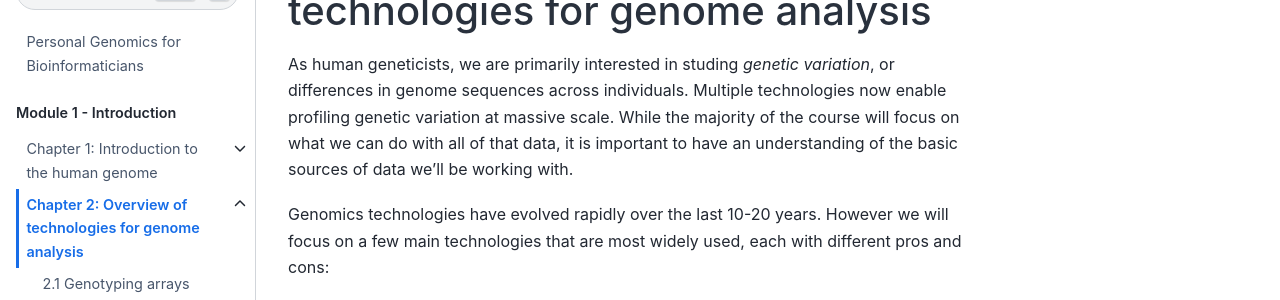
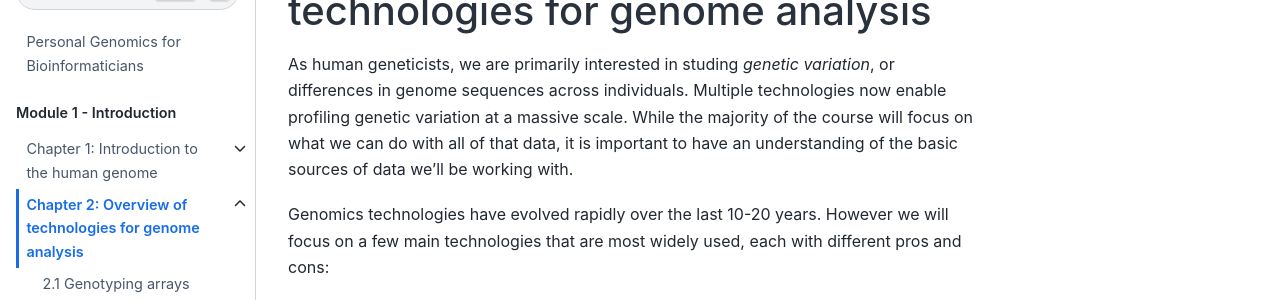
Before and after one commit to gymrek-lab/personal-genomics-textbook, a Jupyter Book: the page built from intro/intro_genome_tech.md, in a window 1280 px wide and 1362 px high. Shown: the part 130-430 px from the top of the window. Built offline with Jupyter Book 1.0.4 settings and Sphinx 7.4.7 and the Sphinx Book theme 1.1.4, drawn with Linux system fonts in a browser that asks for light colours.

Commit message:
Update intro_genome_tech.md

```diff
--- a/intro/intro_genome_tech.md
+++ b/intro/intro_genome_tech.md
@@ -1,6 +1,6 @@
 # Chapter 2: Overview of technologies for genome analysis
 
-As human geneticists, we are primarily interested in studing *genetic variation*, or differences in genome sequences across individuals. Multiple technologies now enable profiling genetic variation at massive scale. While the majority of the course will focus on what we can do with all of that data, it is important to have an understanding of the basic sources of data we'll be working with.
+As human geneticists, we are primarily interested in studing *genetic variation*, or differences in genome sequences across individuals. Multiple technologies now enable profiling genetic variation at a massive scale. While the majority of the course will focus on what we can do with all of that data, it is important to have an understanding of the basic sources of data we'll be working with.
 
 Genomics technologies have evolved rapidly over the last 10-20 years. However we will focus on a few main technologies that are most widely used, each with different pros and cons:
 
```
